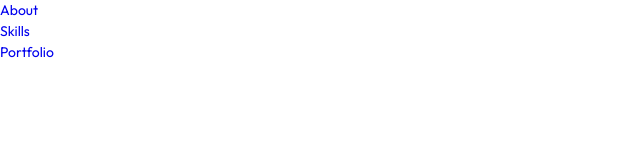
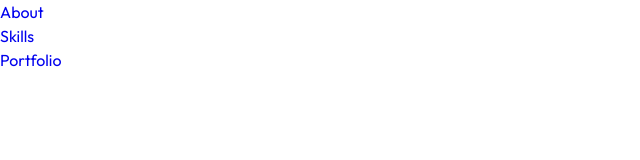
Before and after one commit to antoanparashkevov/antoanp-nextjs, a Next.js app: page / in a window 1280 px wide. Shown: the top 160 px of the page, without its empty margins (0-640 px from the left). Built offline with nearby package versions, Linux system fonts and the light colour scheme.

Commit message:
variables SCSS

```diff
--- a/package.json
+++ b/package.json
@@ -14,6 +14,8 @@
     "next": "13.4.1",
     "react": "18.2.0",
     "react-dom": "18.2.0",
+    "react-icons": "^4.10.1",
+    "react-transition-group": "^4.4.5",
     "sass": "^1.63.6",
     "styled-components": "^6.0.1"
   }
--- /dev/null
+++ b/src/styles/_base.scss
@@ -0,0 +1,37 @@
+//this is a base partial SCSS file imported in globals.scss
+@use 'variables';
+
+body {
+    min-width: variables.$project-min-width;
+    font-family: variables.$font-stack;
+    font-size: variables.$primary-font-size;
+    color: variables.$primary-text-color;
+    background-color: variables.$primary-bg-color;
+    -webkit-font-smoothing: antialiased;
+    -moz-osx-font-smoothing: grayscale;
+}
+
+a {
+    text-decoration: none;
+}
+
+/* Box sizing rules */
+*,
+*::before,
+*::after {
+    box-sizing: border-box;
+}
+
+/* Remove default margin */
+body,
+h1,
+h2,
+h3,
+h4,
+p,
+figure,
+blockquote,
+dl,
+dd {
+    margin: 0;
+}
--- /dev/null
+++ b/src/styles/_variables.scss
@@ -0,0 +1,16 @@
+$font-stack: 'Outfit', -apple-system, BlinkMacSystemFont, 'Segoe UI', 'Roboto', 'Oxygen',
+'Ubuntu', 'Cantarell', 'Fira Sans', 'Droid Sans', 'Helvetica Neue',
+sans-serif;
+
+$primary-text-color: #000000;
+$primary-bg-color: #FFFFFF;
+$primary-font-size: 16px;
+$second-font-size: 14px;
+$h1-font-size: 58px;
+$project-min-width: 360px;
+
+//define colors
+
+$primary-orange-color: #FF9D01;
+$primary-gray-color: #5E5E5E;
+$input-gray-color: #92929D;
--- a/src/styles/globals.scss
+++ b/src/styles/globals.scss
@@ -1,52 +1,8 @@
 //IMPORTANT:
 //To use sass in NextJS project, first install the package 'sass'
+@use 'base';
 
 @import url('https://fonts.googleapis.com/css2?family=Outfit:wght@200;300;400;700&family=Poppins:wght@100;200;300;400;500;600;700;800;900&display=swap');
-
-$font-stack: 'Outfit', -apple-system, BlinkMacSystemFont, 'Segoe UI', 'Roboto', 'Oxygen',
-    'Ubuntu', 'Cantarell', 'Fira Sans', 'Droid Sans', 'Helvetica Neue',
-    sans-serif;
-
-$primary-text-color: #000000;
-$primary-bg-color: #FFFFFF;
-$primary-font-size: 14px;
-$project-min-width: 360px;
-
-body {
-    min-width: $project-min-width;
-    margin: 0;
-    font-family: $font-stack;
-    font-size: $primary-font-size;
-    color: $primary-text-color;
-    background-color: $primary-bg-color;
-    -webkit-font-smoothing: antialiased;
-    -moz-osx-font-smoothing: grayscale;
-}
-
-a {
-    text-decoration: none;
-}
-
-/* Box sizing rules */
-*,
-*::before,
-*::after {
-    box-sizing: border-box;
-}
-
-/* Remove default margin */
-body,
-h1,
-h2,
-h3,
-h4,
-p,
-figure,
-blockquote,
-dl,
-dd {
-    margin: 0;
-}
 
 /* Remove list styles on ul, ol elements with a list role, which suggests default styling will be removed */
 ul[role='list'],
```
Also changed, not shown: 1 other file (tests, documents, lock files or other folders).
